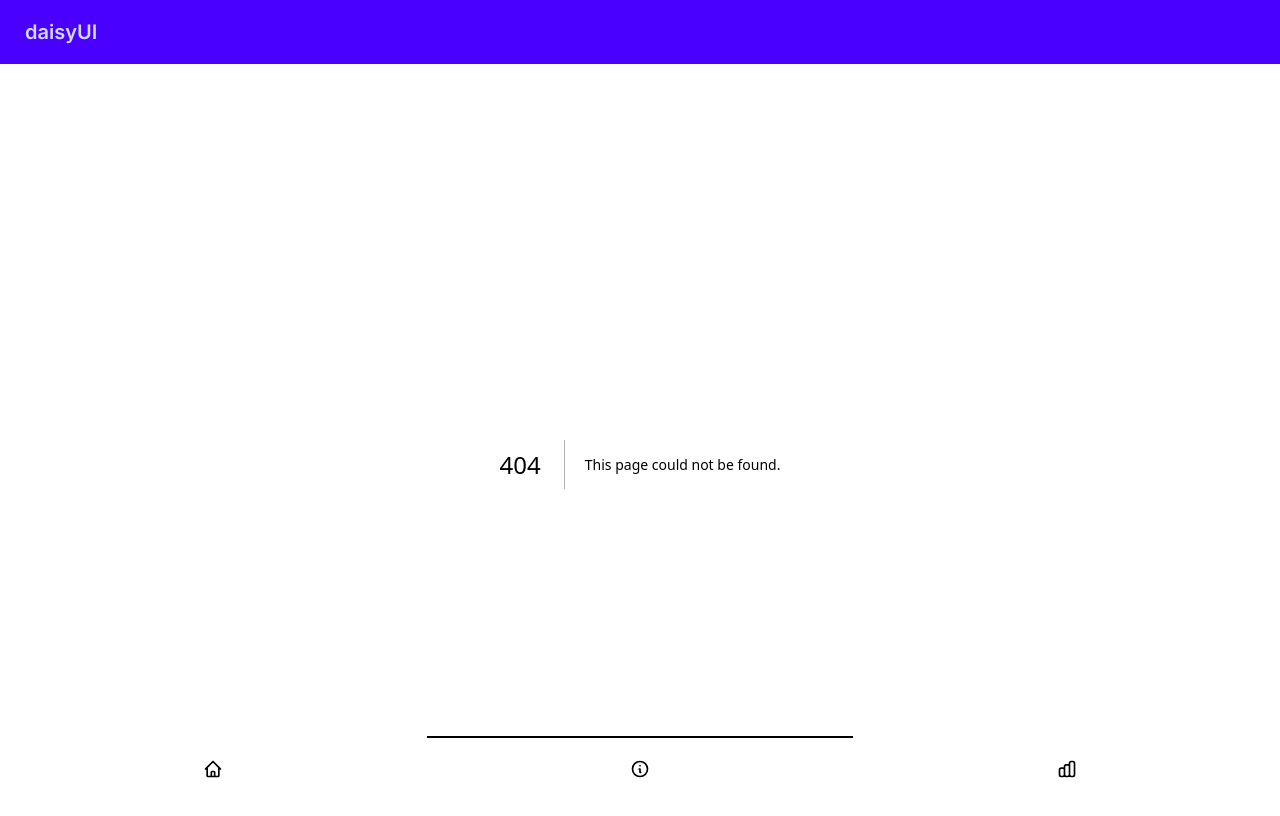
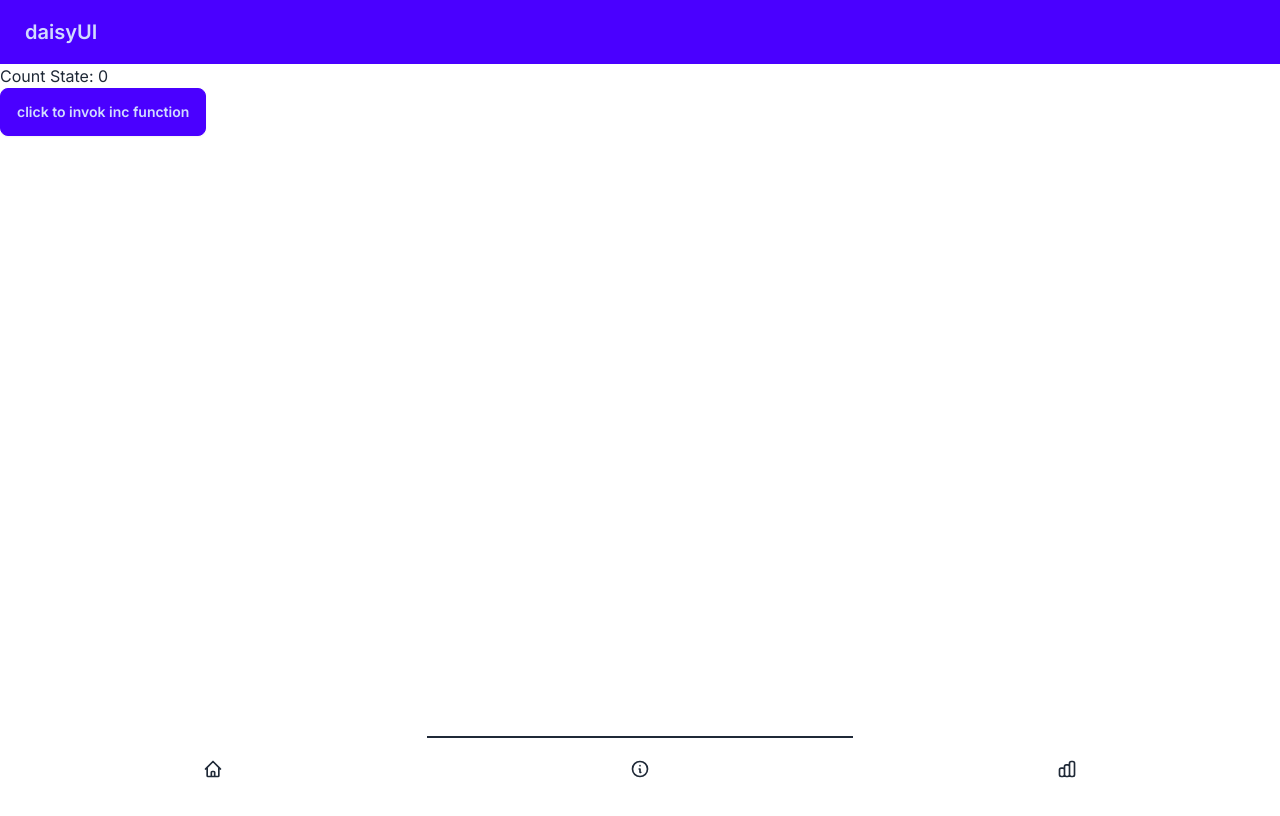
Before and after one commit to KhaledAlabssi/TEACHING-REPO-nextJS-for-frontend-fullstack-participants, a Next.js app: page /counter in a window 1280 px wide. Before the commit this address had no page. Shown: the top 816 px of the page. Built offline with nearby package versions, Linux system fonts and the light colour scheme.

Commit message:
client vs server component in nextjs

```diff
--- a/app/books/page.tsx
+++ b/app/books/page.tsx
@@ -6,7 +6,7 @@ function page() {
     <div>
         <p>Books pages</p>
         <p>Route: 'baseURL'/books</p>
-        <Link href="/" className='btn bg-red-500 m-2'>Home Page</Link>
+        <Link href="/" className='btn m-2'>Home Page</Link>
     </div>
   )
 }
--- /dev/null
+++ b/app/counter/page.tsx
@@ -0,0 +1,21 @@
+"use client"
+import React, { useState } from 'react'
+
+function page() {
+    const [count, setCount] = useState(0)
+    const inc = () : void => {
+        console.log("inc function been clicked");
+
+        setCount(i => i + 1)
+
+    }
+  return (
+    <div>
+        <p>Count State: {count}</p>
+        <button className='btn btn-primary' onClick={inc}>click to invok inc function</button>
+
+    </div>
+  )
+}
+
+export default page
--- a/app/pets/page.tsx
+++ b/app/pets/page.tsx
@@ -6,7 +6,7 @@ function page() {
     <div>
         <p>Pets page...</p>
         <p>route: 'baseURL'/pets</p>
-        <Link href="/" className='btn bg-red-500 m-2'>Home Page</Link>
+        <Link href="/" className='btn m-2'>Home Page</Link>
     </div>
 
   )
```
